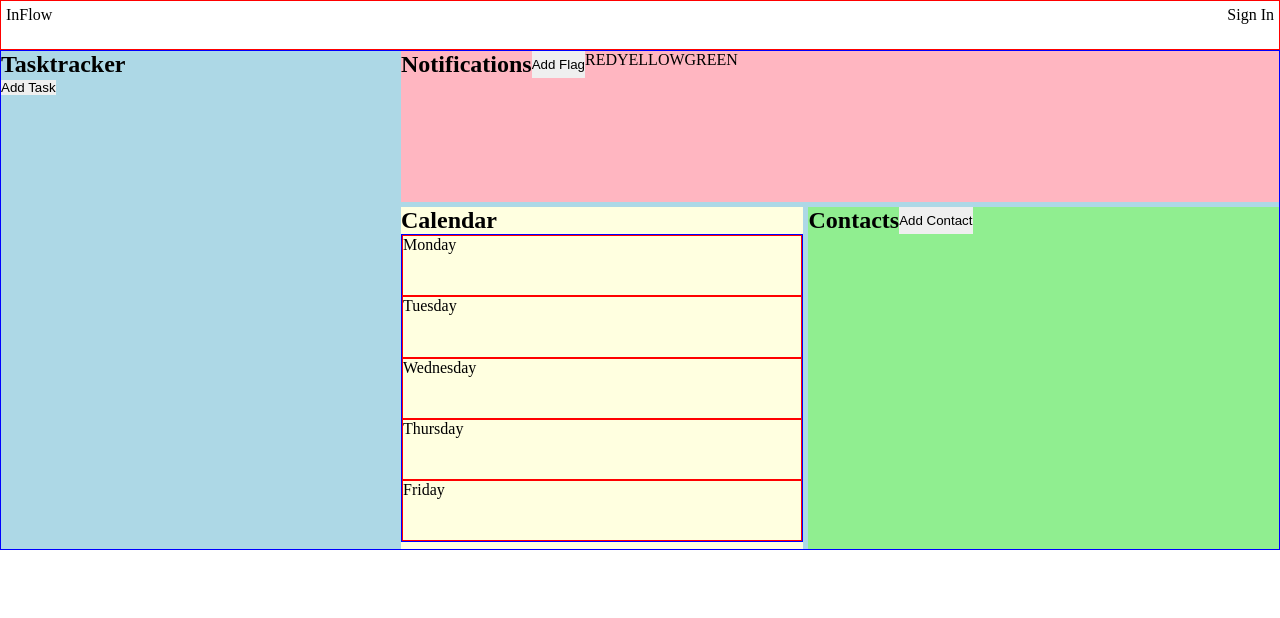
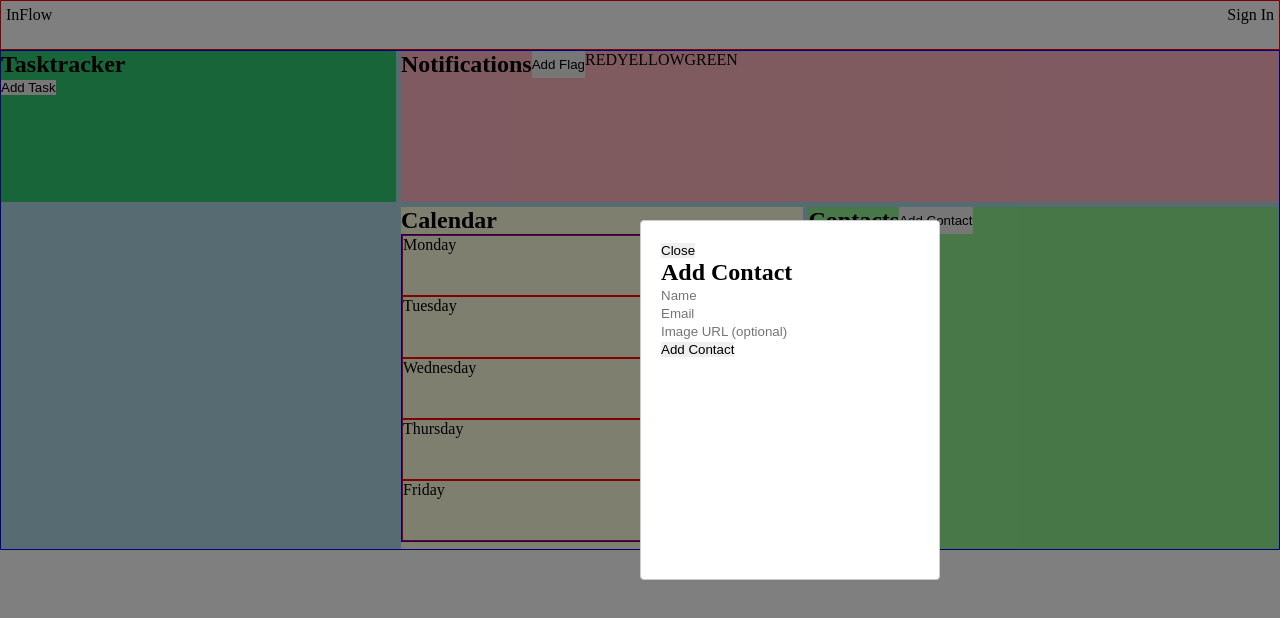
Before and after one commit to EdGitDonald/MajorProjet, a React (Vite) app: page / in a window 1280 px wide. Both pictures are taken after a click on the button "Add Contact". Shown: the top 618 px of the page. Built offline with nearby package versions, Linux system fonts and the light colour scheme.

Commit message:
Removal of taskcard, addition of contact adding

```diff
--- a/src/Components/Contacts/Contacts.jsx
+++ b/src/Components/Contacts/Contacts.jsx
@@ -1,15 +1,122 @@
-import React from 'react'
-import './Contacts.css'
+import React, { useState } from 'react';
+import Modal from 'react-modal';
+import './Contacts.css';
 
 function Contacts() {
+  const [isOpen, setIsOpen] = useState(false);
+  const [newContactName, setNewContactName] = useState('');
+  const [newContactEmail, setNewContactEmail] = useState('');
+  const [newContactImage, setNewContactImage] = useState('');
+  const [contacts, setContacts] = useState([]);
+
+  const openModal = () => {
+    setIsOpen(true);
+    setNewContactName('');
+    setNewContactEmail('');
+    setNewContactImage('');
+  };
+
+  const closeModal = () => {
+    setIsOpen(false);
+  };
+
+  const handleAddContact = () => {
+    const newContact = {
+      name: newContactName,
+      email: newContactEmail,
+      image: newContactImage,
+    };
+
+    setContacts((prevContacts) => [...prevContacts, newContact]);
+
+    // For now, let's just close the modal
+    closeModal();
+  };
+
   return (
     <div className='Contacts'>
-        <div className='Contacts-container'>
+      <div className='Contacts-container'>
         <h2>Contacts</h2>
-        <button>Add Contact</button>
+        <button onClick={openModal}>Add Contact</button>
+      </div>
+
+      {/* Modal for adding a new contact */}
+      <Modal
+        isOpen={isOpen}
+        onRequestClose={closeModal}
+        style={{
+          overlay: {
+            top: 0,
+            left: 0,
+            right: 0,
+            bottom: 0,
+            backgroundColor: 'rgba(0, 0, 0, 0.5)',
+          },
+          content: {
+            position: 'absolute',
+            top: '50%',
+            left: '50%',
+            transform: 'translate(-50%, -50%)',
+            maxWidth: '300px',
+            margin: 'auto',
+          },
+        }}
+      >
+        <div>
+          <button className="modal-close-btn" onClick={closeModal}>
+            Close
+          </button>
+
+          {/* Form for adding a new contact */}
+          <form>
+            <div>
+              <h2>Add Contact</h2>
+              <input
+                type="text"
+                name="name"
+                value={newContactName}
+                onChange={(e) => setNewContactName(e.target.value)}
+                placeholder="Name"
+              />
+            </div>
+            <div>
+              <input
+                type="email"
+                name="email"
+                value={newContactEmail}
+                onChange={(e) => setNewContactEmail(e.target.value)}
+                placeholder="Email"
+              />
+            </div>
+            <div>
+              <input
+                type="text"
+                name="image"
+                value={newContactImage}
+                onChange={(e) => setNewContactImage(e.target.value)}
+                placeholder="Image URL (optional)"
+              />
+            </div>
+            <button type="button" onClick={handleAddContact}>
+              Add Contact
+            </button>
+          </form>
         </div>
+      </Modal>
+
+      {/* Display the list of contacts */}
+      <div className='Contacts-list'>
+        {contacts.map((contact, index) => (
+          <div className='Contact' key={index}>
+            <img src={contact.image} alt={`${contact.name} avatar`} />
+            <div>
+              <p>{contact.name}</p>
+            </div>
+          </div>
+        ))}
+      </div>
     </div>
-  )
+  );
 }
 
-export default Contacts
+export default Contacts;
--- a/src/Components/Tasktracker/Tasktracker.css
+++ b/src/Components/Tasktracker/Tasktracker.css
@@ -1,4 +1,9 @@
 /* Add the following styles to your existing CSS */
+.tasktracker{
+    background-color: #2ecc71;
+    height: px;
+}
+
 
 .single-task {
     margin-bottom: 20px;
```
Also changed, not shown: src/Components/Taskcard/Taskcard.css (deleted, +0 -40 lines), src/Components/Taskcard/Taskcard.jsx (deleted, +0 -47 lines), src/Pages/Homepage/Homepage.jsx (+5 -5 lines), src/Components/Tasktracker/editsave.jsx (added), src/Pages/Homepage/Homepage.css (line endings or trailing spaces).
